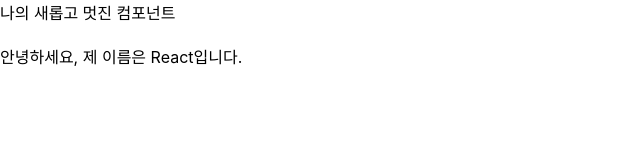
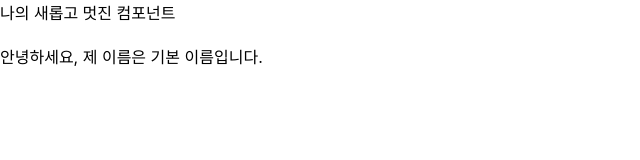
Before and after one commit to dohy-9443/ReactExample, a React (Create React App) app in the folder hello-react/: page / in a window 1280 px wide. Shown: the top 160 px of the page, without its empty margins (0-640 px from the left). Built offline with nearby package versions, Linux system fonts and the light colour scheme.

Commit message:
props 기본값 설정: defaultProps

```diff
--- a/hello-react/src/App.js
+++ b/hello-react/src/App.js
@@ -4,7 +4,7 @@ import MyComponent from './MyComponent';
 const App = () => {
   return (
     <div>
-      <MyComponent name="React" />
+      <MyComponent />
       <br />
     </div>
   );
--- a/hello-react/src/MyComponent.js
+++ b/hello-react/src/MyComponent.js
@@ -10,4 +10,8 @@ const MyComponent = (props) => {
   );
 };
 
+MyComponent.defaultProps = {
+  name: '기본 이름',
+};
+
 export default MyComponent;
```
